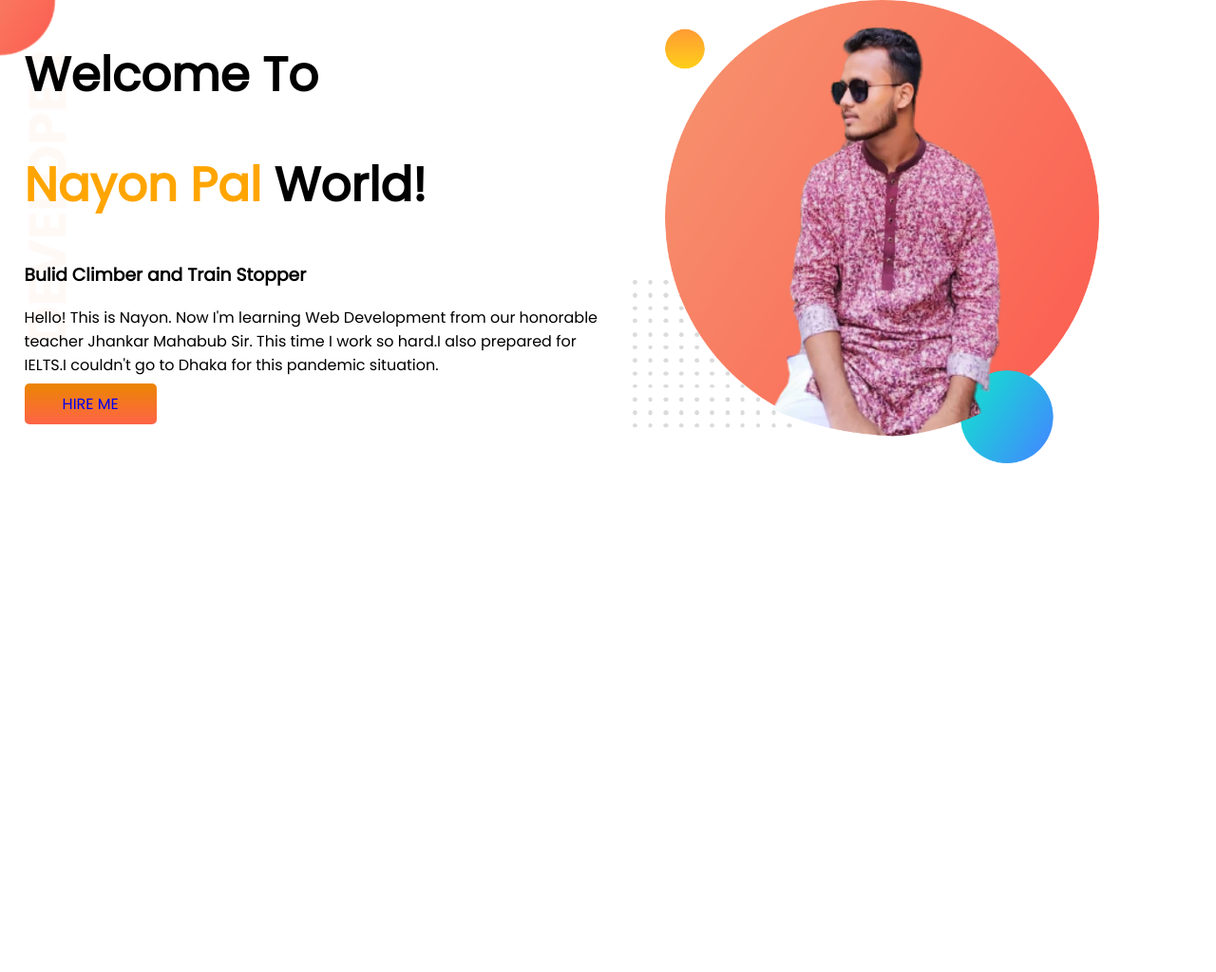
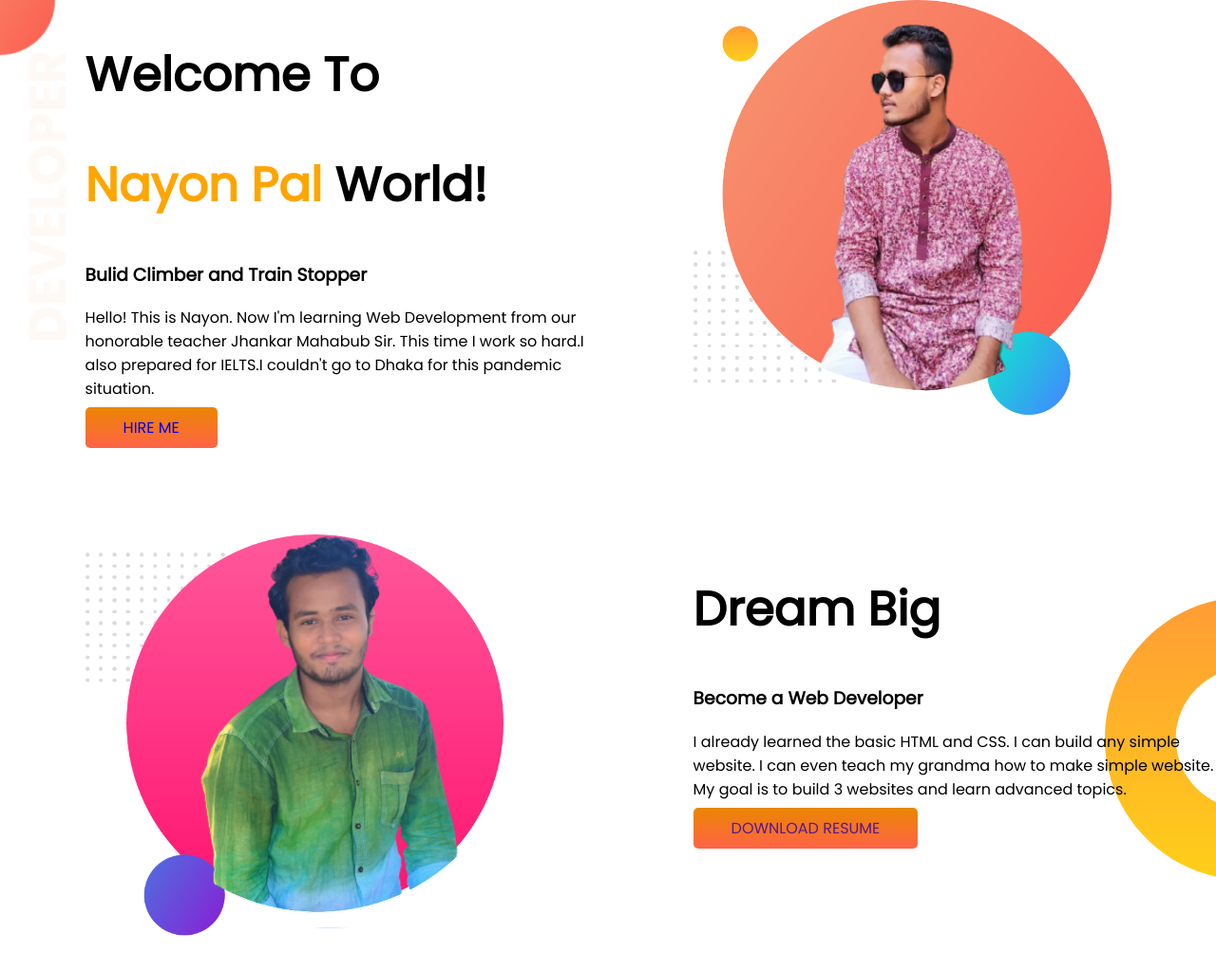
Before and after one commit to nayon/Developer-portfolio, a plain HTML site: page index.html in a window 1280 px wide. Shown: the whole page at 95% size. Before the commit the page ends 800 px from the top, so only its background shows below. Drawn offline with Linux system fonts and the light colour scheme.

Commit message:
dream-site added

```diff
--- a/index.html
+++ b/index.html
@@ -27,6 +27,18 @@
             <img src="images/nayon (1).png" alt="nayon-pic">
         </div>
     </section>
+    <section class="dream-big">
+        <div class="half-width">
+            <img src="images/nayon (2).png" alt="nayon-pic">
+        </div>
+        <div class="half-width">
+            <h1>Dream Big</h1>
+            <h3>Become a Web Developer</h3>
+            <p>I already learned the basic HTML and CSS. I can build any simple website. I can even teach my grandma how
+                to make simple website. My goal is to build 3 websites and learn advanced topics.</p>
+            <a class="link-button" target="_black" href="">DOWNLOAD RESUME</a>
+        </div>
+    </section>
 </body>
 
 </html>
--- a/style.css
+++ b/style.css
@@ -10,10 +10,11 @@ h1{
 }
 section{
     display: flex;
+    margin-bottom: 100px;
 }
 .half-width{
     width: 50%;
-    padding-left: 2%;
+    padding-left: 7%;
 
 }
 .half-width img{
@@ -29,3 +30,8 @@ section{
     background-image: url(images/top-banner.png);
     background-repeat: no-repeat;
 }
+.dream-big{
+    background-image: url(images/dream-bg.png);
+    background-repeat: no-repeat;
+    background-position: right;
+}
```
